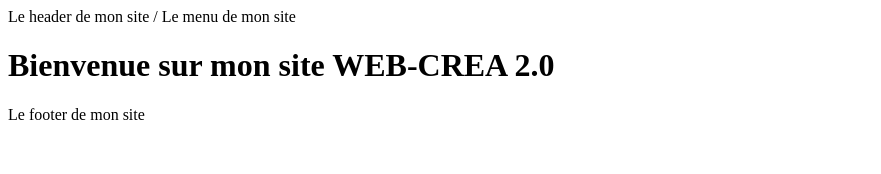
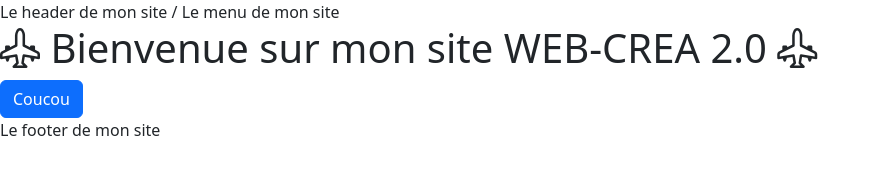
Before and after one commit to Katniss40/web_crea, a website with bundled scripts: page index.html in a window 1280 px wide. Shown: the whole page, without its empty margins (0-881 px from the left). Built offline with nearby package versions, Linux system fonts and the light colour scheme; files whose address does not match are found by name.

Commit message:
install bootstrap

```diff
--- a/index.html
+++ b/index.html
@@ -3,6 +3,9 @@
 <head>
     <meta charset="UTF-8">
     <meta name="viewport" content="width=device-width, initial-scale=1.0">
+
+    <link rel="stylesheet" href="node_modules/bootstrap/dist/css/bootstrap.min.css"/>
+    <link rel="stylesheet" href="node_modules/bootstrap-icons/font/bootstrap-icons.css"/>
     <title>Document</title>
 </head>
 <body>
@@ -16,5 +19,6 @@
 
     <footer>Le footer de mon site</footer>
     <script type="module" src="/Router/router.js"></script>
+    <script src="node_modules/bootstrap/dist/js/bootstrap.bundle.min.js"></script>
 </body>
 </html>
--- /dev/null
+++ b/package.json
@@ -0,0 +1,6 @@
+{
+  "dependencies": {
+    "bootstrap": "^5.3.3",
+    "bootstrap-icons": "^1.11.3"
+  }
+}
--- a/pages/home.html
+++ b/pages/home.html
@@ -1 +1,2 @@
-<h1> Bienvenue sur mon site WEB-CREA 2.0</h1>
+<h1> <i class="bi bi-airplane-engines"></i> Bienvenue sur mon site WEB-CREA 2.0 <i class="bi bi-airplane-engines"></i></h1>
+<button class="btn btn-primary">Coucou</button>
```
Also changed, not shown: 2 other files.
